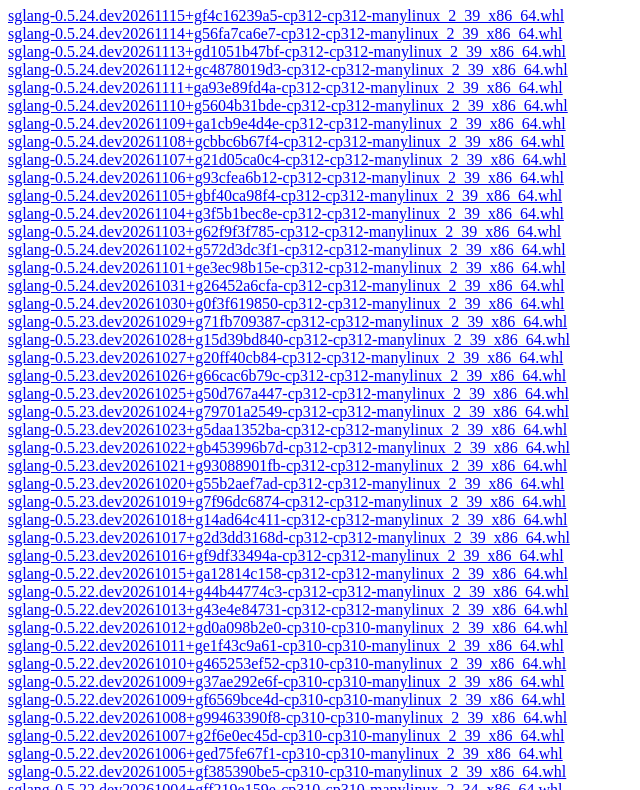
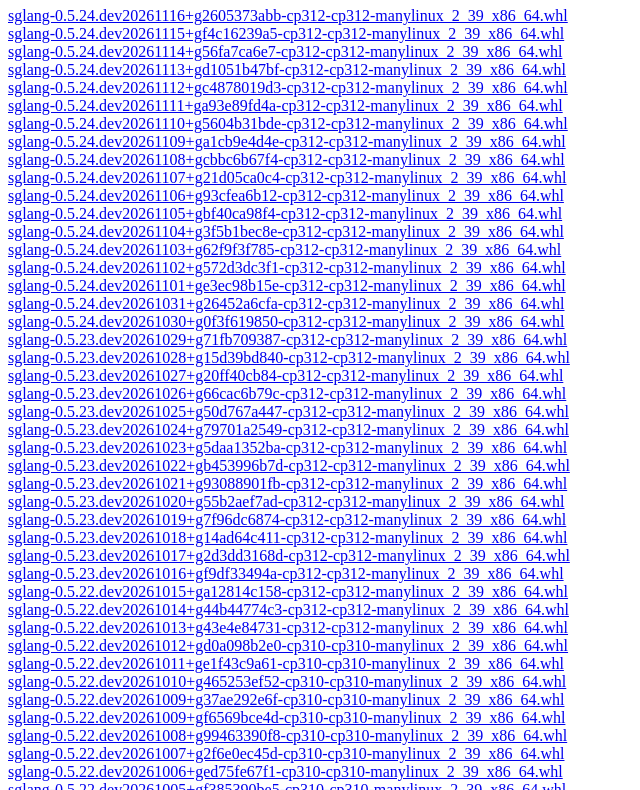
Before and after one commit to sgl-project/whl, a plain HTML site: page cu130/sglang/index.html in a window 1280 px wide. Shown: the part 73-863 px from the top of the page, without its empty margins (0-640 px from the left). Drawn offline with Linux system fonts and the light colour scheme.

Commit message:
Update cu130 nightly wheel index for commit 2605373abb

```diff
--- a/cu130/sglang/index.html
+++ b/cu130/sglang/index.html
@@ -1,5 +1,6 @@
 <!DOCTYPE html>
 <h1>SGLang Nightly Wheels (cu130)</h1>
+<a href="https://github.com/sgl-project/whl/releases/download/nightly-2026-11-16-2605373abb/sglang-0.5.24.dev20261116+g2605373abb-cp312-cp312-manylinux_2_39_x86_64.whl#sha256=4acb62133433d055d043141ba034c3f088a4d68fababa223ec9c30e074a7aea1">sglang-0.5.24.dev20261116+g2605373abb-cp312-cp312-manylinux_2_39_x86_64.whl</a><br>
 <a href="https://github.com/sgl-project/whl/releases/download/nightly-2026-11-15-f4c16239a5/sglang-0.5.24.dev20261115+gf4c16239a5-cp312-cp312-manylinux_2_39_x86_64.whl#sha256=54ef5f0122bb0a28fc675209a2881cc3ef7de82afed97be98a5200e0cf60f194">sglang-0.5.24.dev20261115+gf4c16239a5-cp312-cp312-manylinux_2_39_x86_64.whl</a><br>
 <a href="https://github.com/sgl-project/whl/releases/download/nightly-2026-11-14-56fa7ca6e7/sglang-0.5.24.dev20261114+g56fa7ca6e7-cp312-cp312-manylinux_2_39_x86_64.whl#sha256=04e18b213140ae4cf202e8f061f2172da0bfd9b74e00f89472364b5ba3c1999e">sglang-0.5.24.dev20261114+g56fa7ca6e7-cp312-cp312-manylinux_2_39_x86_64.whl</a><br>
 <a href="https://github.com/sgl-project/whl/releases/download/nightly-2026-11-13-d1051b47bf/sglang-0.5.24.dev20261113+gd1051b47bf-cp312-cp312-manylinux_2_39_x86_64.whl#sha256=d5bdc0d094495686e19182d121001837cb5fee7ed916d24c4671d45e18eb9b37">sglang-0.5.24.dev20261113+gd1051b47bf-cp312-cp312-manylinux_2_39_x86_64.whl</a><br>
```
